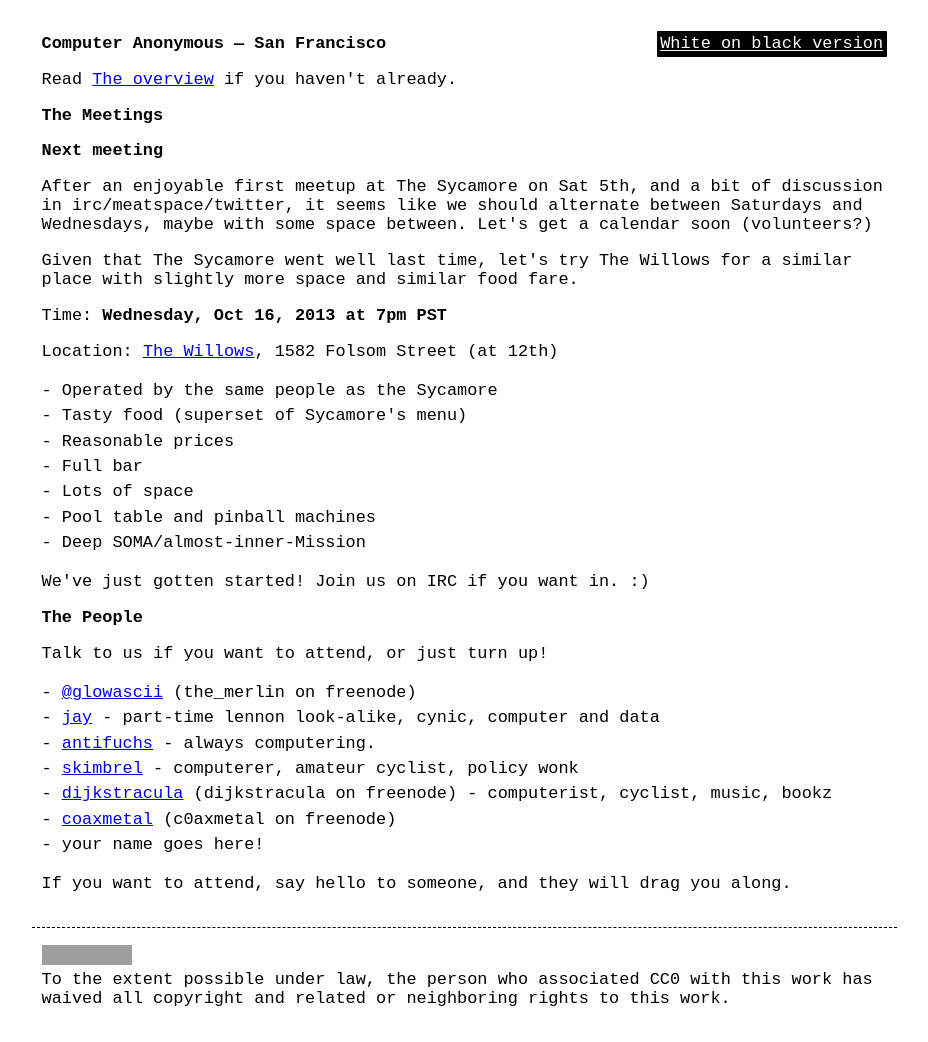
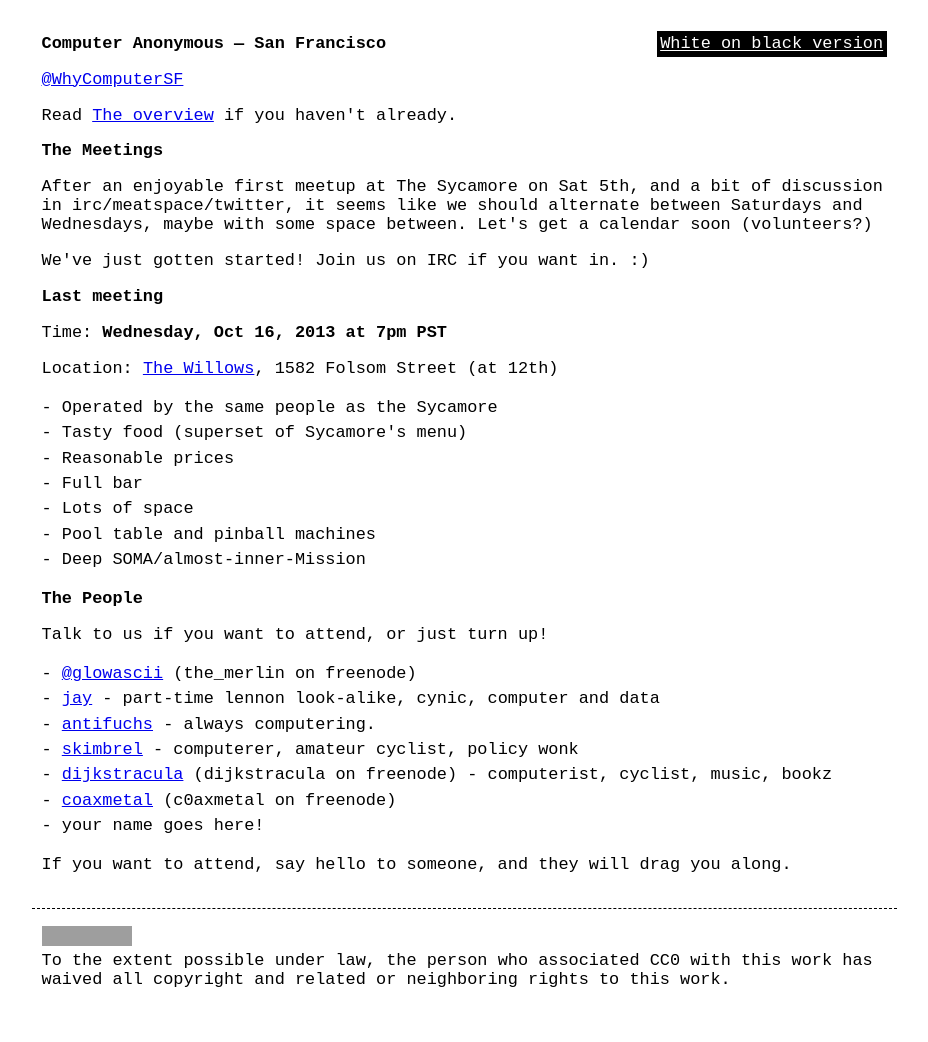
Before and after one commit to computeranonymous/computer, a Jekyll site: the page built from us_sanfrancisco.html, in a window 1280 px wide. Shown: the whole page, without its empty margins (176-1104 px from the left). Built offline with Jekyll 4.4.1, drawn with Linux system fonts in a browser that asks for light colours; grey boxes are pictures that could not be loaded.

Commit message:
note that the last SF meeting is not the next meeting

```diff
--- a/us_sanfrancisco.html
+++ b/us_sanfrancisco.html
@@ -4,16 +4,18 @@ title: Computer Anonymous - San Francisco
 ---
       <h1>Computer Anonymous — San Francisco</h1>
 
+      <p><a href="https://twitter.com/whycomputersf">@WhyComputerSF</a></p>
+
       <p>Read <a href="index.html">The overview</a> if you haven't already.</p>
 
 
       <h2>The Meetings</h2>
 
-      <h3>Next meeting</h3>
-
       <p>After an enjoyable first meetup at The Sycamore on Sat 5th, and a bit of discussion in irc/meatspace/twitter, it seems like we should alternate between Saturdays and Wednesdays, maybe with some space between.  Let's get a calendar soon (volunteers?)</p>
 
-      <p>Given that The Sycamore went well last time, let's try The Willows for a similar place with slightly more space and similar food fare.</p>
+      <p>We've just gotten started! Join us on IRC if you want in. :)</p>
+
+      <h3>Last meeting</h3>
 
       <p>Time: <strong>Wednesday, Oct 16, 2013 at 7pm PST</strong></p>
       <p>Location: <a href="http://www.thewillowssf.com/">The Willows</a>, 1582 Folsom Street (at 12th)</p>
```
Also changed, not shown: other parts of us_sanfrancisco.html (+0 -2 lines).
